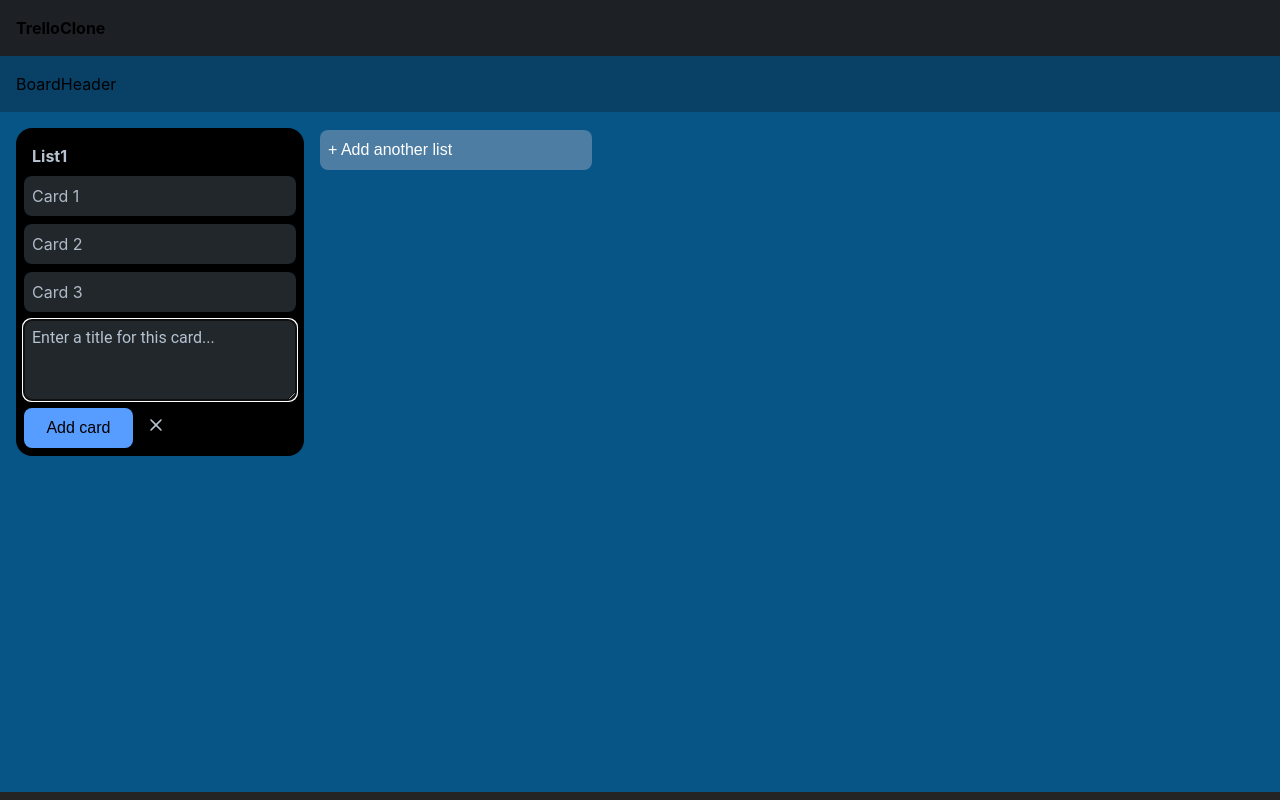
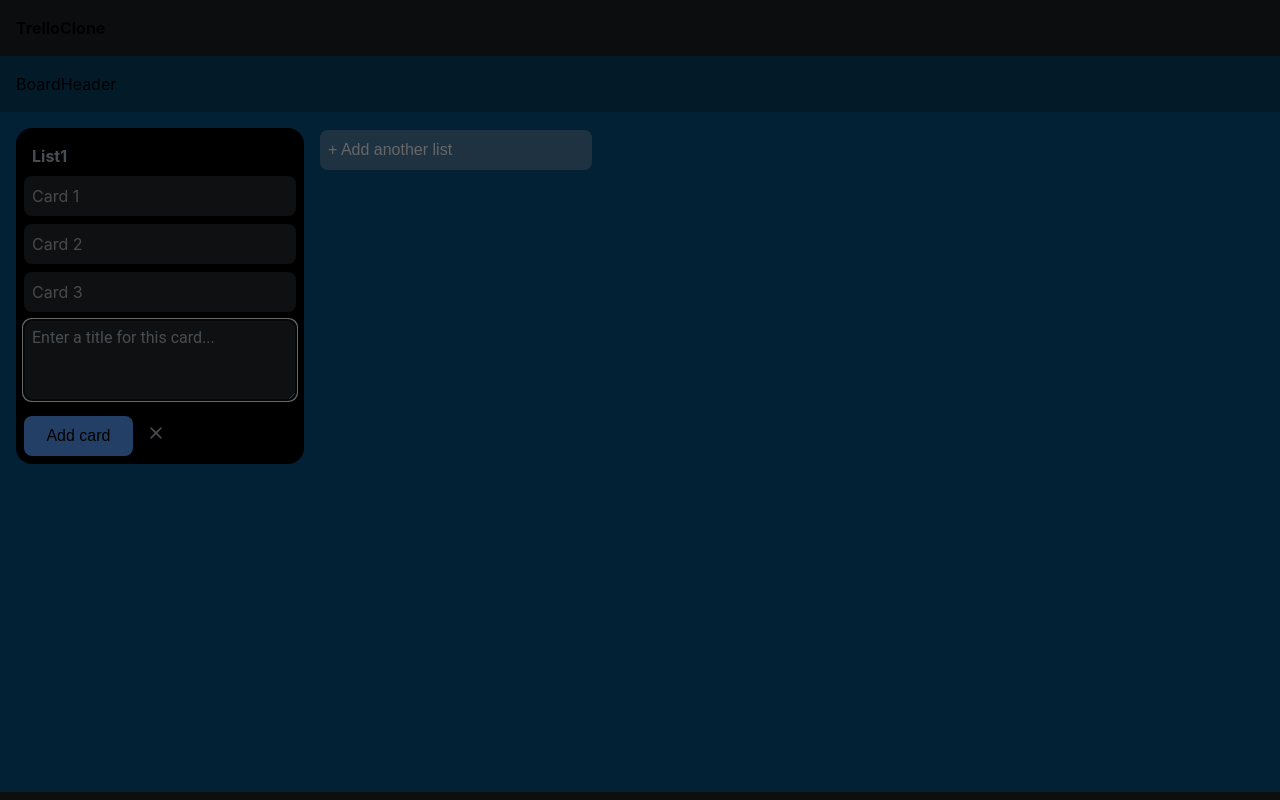
Before and after one commit to MarioSmilcic/trello_clone, a React (Vite) app: page /board in a window 1280 px wide. Both pictures are taken after a click on the button "+ Add a card". Built offline with nearby package versions, Linux system fonts and the light colour scheme.

Commit message:
changed part code in boardList component and back to AddCardModal version

```diff
--- a/src/features/Board/BoardList.jsx
+++ b/src/features/Board/BoardList.jsx
@@ -6,9 +6,13 @@ import Button from "../../components/Button/Button";
 import Close from "../../components/icons/Close";
 import CardWrapper from "./components/CardWrapper/CardWrapper";
 import { SortableContext, useSortable } from "@dnd-kit/sortable";
+import AddCardModal from "./components/AddCardModal/AddCardModal";
+import Backdrop from "./components/Backdrop/Backdrop";
 
 const BoardList = ({ list }) => {
   const [showCardModal, setShowCardModal] = useState(false);
+  const [backdrop, setBackdrop] = useState(null);
+
   const [showButton, setShowButton] = useState(true);
   const [enteredCard, setEnteredCard] = useState("");
   const { addCard, lists } = useListstore();
@@ -38,6 +42,13 @@ const BoardList = ({ list }) => {
 
   const handleCardModal = () => {
     setShowCardModal(!showCardModal);
+    setShowButton(!showButton);
+    setBackdrop(true);
+  };
+
+  const handleCloseModal = () => {
+    setBackdrop(false);
+    setShowCardModal(false);
     setShowButton(!showButton);
   };
 
@@ -91,7 +102,7 @@ const BoardList = ({ list }) => {
             {showButton && (
               <Button text="+ Add a card" handleClick={handleCardModal} />
             )}
-            {showCardModal && (
+            {/* {showCardModal && (
               <div className="add-modal">
                 <textarea
                   name="addCardModal"
@@ -108,7 +119,9 @@ const BoardList = ({ list }) => {
                   </div>
                 </div>
               </div>
-            )}
+            )} */}
+            {backdrop && <Backdrop onCancel={handleCloseModal} />}
+            {showCardModal && <AddCardModal />}
           </div>
         </div>
       </CardWrapper>
--- a/src/features/Board/components/AddCardModal/AddCardModal.jsx
+++ b/src/features/Board/components/AddCardModal/AddCardModal.jsx
@@ -1,25 +1,25 @@
-// import Button from "../../../../components/Button/Button";
-// import "./addCardModal.style.css";
-// import Close from "../../../../components/icons/Close";
+import Button from "../../../../components/Button/Button";
+import "./addCardModal.style.css";
+import Close from "../../../../components/icons/Close";
 
-// const AddCardModal = () => {
-//   return (
-//     <div className="add-modal">
-//       <textarea
-//         name="addCardModal"
-//         id=""
-//         placeholder="Enter a title for this card..."
-//         autoFocus
-//         className="add-modal_textarea"
-//       ></textarea>
-//       <div className="add-cardModal_buttons">
-//         <Button text="Add card" />
-//         <div className="add-cardModal_close">
-//           <Close />
-//         </div>
-//       </div>
-//     </div>
-//   );
-// };
+const AddCardModal = () => {
+  return (
+    <div className="add-modal">
+      <textarea
+        name="addCardModal"
+        id=""
+        placeholder="Enter a title for this card..."
+        autoFocus
+        className="add-modal_textarea"
+      ></textarea>
+      <div className="add-cardModal_buttons">
+        <Button text="Add card" />
+        <div className="add-cardModal_close">
+          <Close />
+        </div>
+      </div>
+    </div>
+  );
+};
 
-// export default AddCardModal;
+export default AddCardModal;
--- a/src/features/Board/components/AddCardModal/addCardModal.style.css
+++ b/src/features/Board/components/AddCardModal/addCardModal.style.css
@@ -1,8 +1,10 @@
-/* .add-modal {
+.add-modal {
   display: flex;
   flex-direction: column;
   gap: 1em;
+  z-index: 500;
 }
+
 .add-modal_textarea {
   width: 100%;
   height: 6em;
@@ -32,4 +34,4 @@
 }
 .add-cardModal_close:hover {
   background: #282f27;
-} */
+}
--- a/src/features/Board/styles/boardList.style.css
+++ b/src/features/Board/styles/boardList.style.css
@@ -20,7 +20,7 @@
   margin-top: 8px;
 }
 
-.add-modal {
+/* .add-modal {
   display: flex;
   flex-direction: column;
   gap: 8px;
@@ -54,17 +54,4 @@
 }
 .add-cardModal_close:hover {
   background: #282f27;
-}
-
-/* .board-list_active {
-  width: 18em;
-  height: 18em;
-  background: black;
-  border-radius: 1em;
-  padding: 8px;
-  display: flex;
-  flex-direction: column;
-  gap: 8px;
-  flex-shrink: 0;
-  opacity: 0.2;
 } */
```
